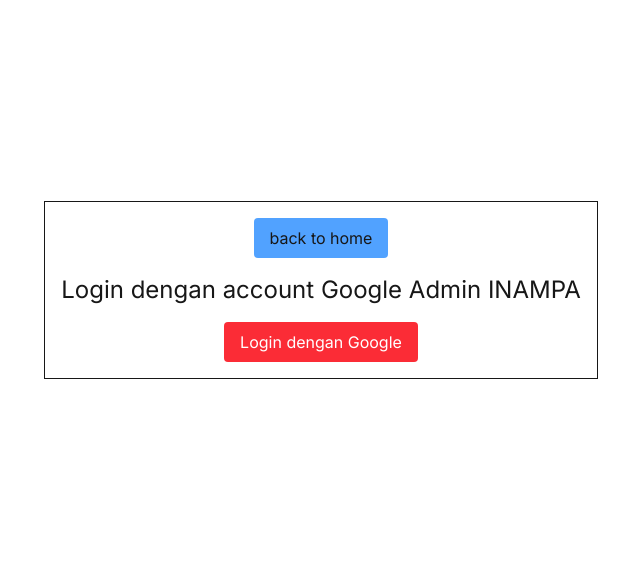
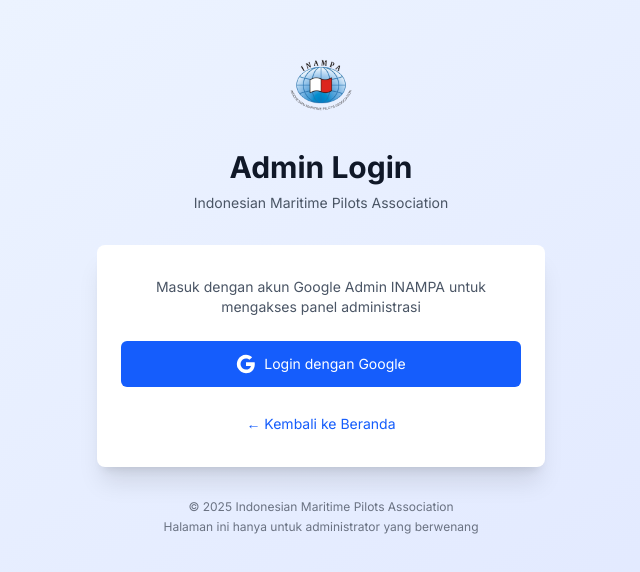
Before and after one commit to Ardhitya-Eka/Inampa-web-profile, a Next.js app: page /login in a window 1280 px wide. Shown: the part 110-682 px from the top of the page, without its empty margins (319-959 px from the left). Built offline with nearby package versions, Linux system fonts and the light colour scheme; no server answers.

Commit message:
Restyle the login page

```diff
--- a/src/lib/firebase/init.ts
+++ b/src/lib/firebase/init.ts
@@ -1,4 +1,4 @@
-import { initializeApp } from "firebase/app";
+import { initializeApp, getApp } from "firebase/app";
 import { getAuth, GoogleAuthProvider } from "firebase/auth";
 import { getFirestore } from "firebase/firestore";
 // TODO: Add SDKs for Firebase products that you want to use
@@ -15,8 +15,14 @@
   appId: process.env.NEXT_PUBLIC_FIREBASE_APP_ID,
   measurementId: process.env.NEXT_PUBLIC_MEASUREMENT_ID,
 };
+
 // Initialize Firebase
-const app = initializeApp(firebaseConfig);
+let app;
+try {
+  app = getApp();
+} catch (error) {
+  app = initializeApp(firebaseConfig);
+}
 
 export const db = getFirestore(app);
 export const auth = getAuth(app);
--- a/src/pages/login/index.tsx
+++ b/src/pages/login/index.tsx
@@ -1,36 +1,167 @@
-import { signInWithPopup } from "firebase/auth";
+import { useState, useEffect } from "react";
+import { signInWithPopup, onAuthStateChanged } from "firebase/auth";
 import { auth, googleProvider } from "@/lib/firebase/init";
+import { useRouter } from "next/router";
+import Image from "next/image";
 
 export default function LoginPage() {
+  const [isLoading, setIsLoading] = useState(false);
+  const [error, setError] = useState<string | null>(null);
+  const [isAuthenticated, setIsAuthenticated] = useState(false);
+  const router = useRouter();
+
+  // Check if user is already authenticated
+  useEffect(() => {
+    const unsubscribe = onAuthStateChanged(auth, (user) => {
+      if (user && user.uid === process.env.NEXT_PUBLIC_ADMIN_UID) {
+        setIsAuthenticated(true);
+        router.push("/admin");
+      }
+    });
+    return () => unsubscribe();
+  }, [router]);
+
   const handleGoogleLogin = async () => {
+    setIsLoading(true);
+    setError(null);
+
     try {
-      await signInWithPopup(auth, googleProvider);
-      // sukses → redirect ke admin
-      window.location.href = "/admin";
-    } catch (error) {
+      const result = await signInWithPopup(auth, googleProvider);
+
+      // Check if the logged-in user is the admin
+      if (result.user.uid === process.env.NEXT_PUBLIC_ADMIN_UID) {
+        // Success - redirect to admin
+        router.push("/admin");
+      } else {
+        // User is not authorized
+        setError("Akun ini tidak memiliki akses admin. Silakan gunakan akun admin yang benar.");
+        await auth.signOut(); // Sign out unauthorized user
+      }
+    } catch (error: any) {
       console.error("Login gagal:", error);
-      alert("Gagal login dengan Google");
+
+      // Handle specific error cases
+      if (error.code === "auth/popup-closed-by-user") {
+        setError("Login dibatalkan. Silakan coba lagi.");
+      } else if (error.code === "auth/popup-blocked") {
+        setError("Popup login diblokir. Silakan izinkan popup untuk situs ini.");
+      } else if (error.code === "auth/network-request-failed") {
+        setError("Koneksi internet bermasalah. Silakan periksa koneksi Anda.");
+      } else {
+        setError("Login gagal. Silakan coba lagi atau hubungi administrator.");
+      }
+    } finally {
+      setIsLoading(false);
     }
   };
 
+  const handleBackToHome = () => {
+    router.push("/");
+  };
+
+  if (isAuthenticated) {
+    return (
+      <div className="min-h-screen flex items-center justify-center bg-gray-50">
+        <div className="text-center">
+          <div className="animate-spin rounded-full h-12 w-12 border-b-2 border-blue-600 mx-auto mb-4"></div>
+          <p className="text-gray-600">Mengalihkan ke halaman admin...</p>
+        </div>
+      </div>
+    );
+  }
+
   return (
-    <div className="flex h-screen items-center justify-center">
-      <div className="flex flex-col items-center gap-4 border p-4">
-        <button
-          className=" cursor-pointer bg-blue-400 py-2 px-4 rounded-sm hover:bg-blue-500"
-          onClick={() => (window.location.href = "/")}
-        >
-          back to home
-        </button>
-        <div className="text-2xl font-medium">
-          Login dengan account Google Admin INAMPA
+    <div className="min-h-screen flex items-center justify-center bg-gradient-to-br from-blue-50 to-indigo-100 py-12 px-4 sm:px-6 lg:px-8">
+      <div className="max-w-md w-full space-y-8">
+        {/* Header */}
+        <div className="text-center">
+          <div className="flex justify-center mb-6">
+            <div className="relative w-20 h-20">
+              <Image
+                src="/Logo Inampa.png"
+                alt="INAMPA Logo"
+                fill
+                className="object-contain"
+                priority
+                sizes="80px"
+              />
+            </div>
+          </div>
+          <h2 className="mt-6 text-3xl font-bold text-gray-900">
+            Admin Login
+          </h2>
+          <p className="mt-2 text-sm text-gray-600">
+            Indonesian Maritime Pilots Association
+          </p>
         </div>
-        <button
-          onClick={handleGoogleLogin}
-          className="bg-red-500 text-white px-4 py-2 rounded hover:bg-red-600 cursor-pointer"
-        >
-          Login dengan Google
-        </button>
+
+        {/* Login Form */}
+        <div className="bg-white py-8 px-6 shadow-xl rounded-lg">
+          <div className="space-y-6">
+            {/* Error Message */}
+            {error && (
+              <div className="bg-red-50 border border-red-200 rounded-md p-4">
+                <div className="flex">
+                  <div className="flex-shrink-0">
+                    <svg className="h-5 w-5 text-red-400" viewBox="0 0 20 20" fill="currentColor">
+                      <path fillRule="evenodd" d="M10 18a8 8 0 100-16 8 8 0 000 16zM8.707 7.293a1 1 0 00-1.414 1.414L8.586 10l-1.293 1.293a1 1 0 101.414 1.414L10 11.414l1.293 1.293a1 1 0 001.414-1.414L11.414 10l1.293-1.293a1 1 0 00-1.414-1.414L10 8.586 8.707 7.293z" clipRule="evenodd" />
+                    </svg>
+                  </div>
+                  <div className="ml-3">
+                    <p className="text-sm text-red-700">{error}</p>
+                  </div>
+                </div>
+              </div>
+            )}
+
+            {/* Login Instructions */}
+            <div className="text-center">
+              <p className="text-sm text-gray-600 mb-6">
+                Masuk dengan akun Google Admin INAMPA untuk mengakses panel administrasi
+              </p>
+            </div>
+
+            {/* Google Login Button */}
+            <button
+              onClick={handleGoogleLogin}
+              disabled={isLoading}
+              className="group relative w-full flex justify-center py-3 px-4 border border-transparent text-sm font-medium rounded-md text-white bg-blue-600 hover:bg-blue-700 focus:outline-none focus:ring-2 focus:ring-offset-2 focus:ring-blue-500 disabled:opacity-50 disabled:cursor-not-allowed transition-colors duration-200"
+            >
+              {isLoading ? (
+                <div className="flex items-center">
+                  <div className="animate-spin rounded-full h-4 w-4 border-b-2 border-white mr-2"></div>
+                  Memproses...
+                </div>
+              ) : (
+                <div className="flex items-center">
+                  <svg className="w-5 h-5 mr-2" viewBox="0 0 24 24">
+                    <path fill="currentColor" d="M22.56 12.25c0-.78-.07-1.53-.2-2.25H12v4.26h5.92c-.26 1.37-1.04 2.53-2.21 3.31v2.77h3.57c2.08-1.92 3.28-4.74 3.28-8.09z"/>
+                    <path fill="currentColor" d="M12 23c2.97 0 5.46-.98 7.28-2.66l-3.57-2.77c-.98.66-2.23 1.06-3.71 1.06-2.86 0-5.29-1.93-6.16-4.53H2.18v2.84C3.99 20.53 7.7 23 12 23z"/>
+                    <path fill="currentColor" d="M5.84 14.09c-.22-.66-.35-1.36-.35-2.09s.13-1.43.35-2.09V7.07H2.18C1.43 8.55 1 10.22 1 12s.43 3.45 1.18 4.93l2.85-2.22.81-.62z"/>
+                    <path fill="currentColor" d="M12 5.38c1.62 0 3.06.56 4.21 1.64l3.15-3.15C17.45 2.09 14.97 1 12 1 7.7 1 3.99 3.47 2.18 7.07l3.66 2.84c.87-2.6 3.3-4.53 6.16-4.53z"/>
+                  </svg>
+                  Login dengan Google
+                </div>
+              )}
+            </button>
+
+            {/* Back to Home Button */}
+            <div className="text-center">
+              <button
+                onClick={handleBackToHome}
+                className="text-blue-600 hover:text-blue-500 text-sm font-medium transition-colors duration-200"
+              >
+                ← Kembali ke Beranda
+              </button>
+            </div>
+          </div>
+        </div>
+
+        {/* Footer */}
+        <div className="text-center text-xs text-gray-500">
+          <p>© 2025 Indonesian Maritime Pilots Association</p>
+          <p className="mt-1">Halaman ini hanya untuk administrator yang berwenang</p>
+        </div>
       </div>
     </div>
   );
```
Also changed, not shown: 1 other file (tests, documents, lock files or other folders).
